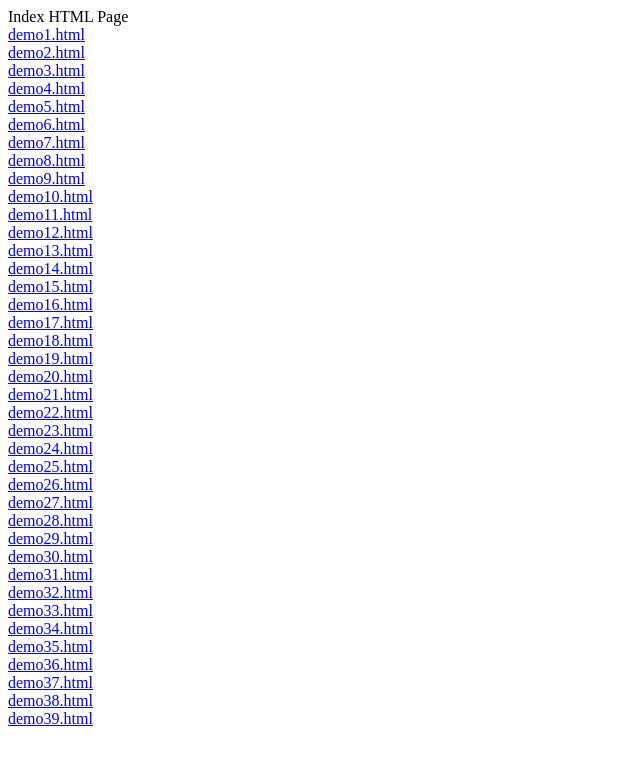
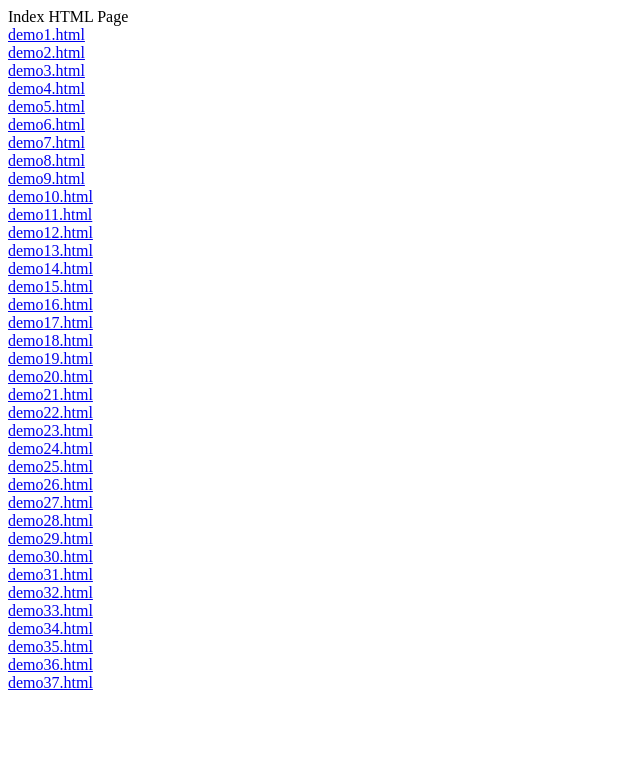
Before and after one commit to 2200030716klu/demoproject30716, a plain HTML site: page index.html in a window 1280 px wide. Shown: the whole page, without its empty margins (0-640 px from the left). Drawn offline with Linux system fonts and the light colour scheme.

Commit message:
Update index.html

```diff
--- a/index.html
+++ b/index.html
@@ -37,5 +37,3 @@ Index HTML Page
 <a href=https://2200030716klu.github.io/demoproject30716/demo35.html>demo35.html</a></br>
 <a href=https://2200030716klu.github.io/demoproject30716/demo36.html>demo36.html</a></br>
 <a href=https://2200030716klu.github.io/demoproject30716/demo37.html>demo37.html</a></br>
-<a href=https://2200030716klu.github.io/demoproject30716/demo38.html>demo38.html</a></br>
-<a href=https://2200030716klu.github.io/demoproject30716/demo39.html>demo39.html</a></br>
```
